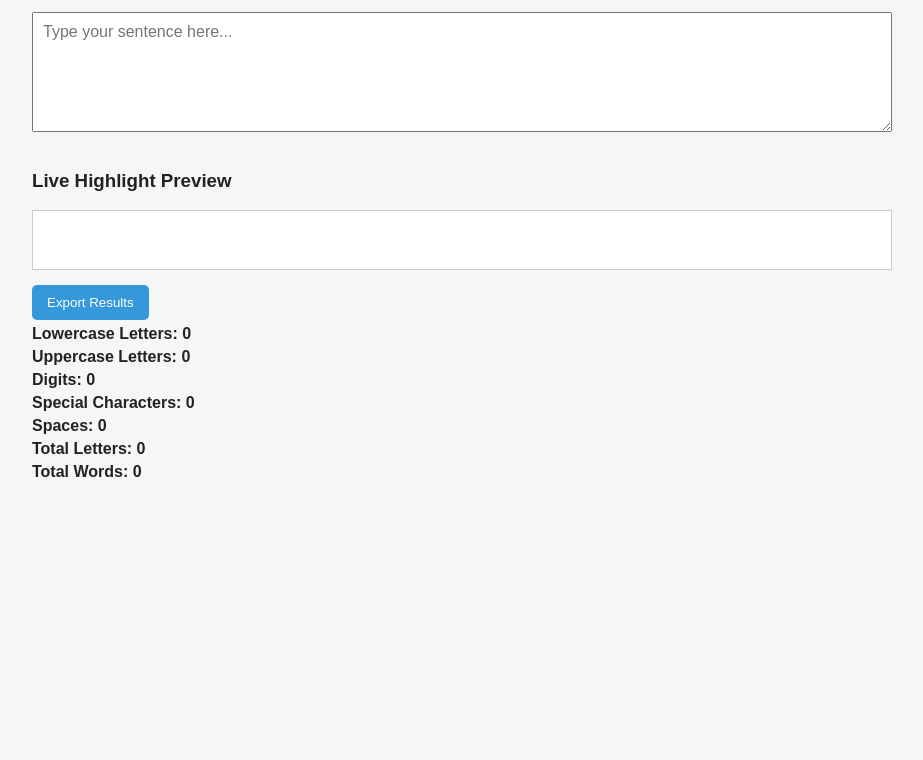
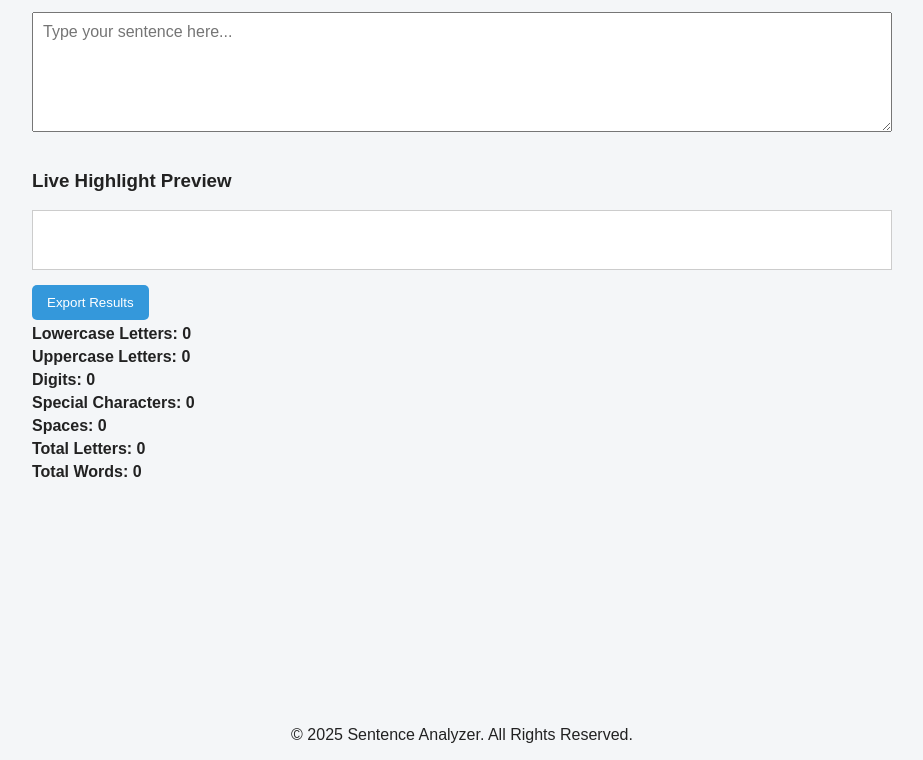
Before and after one commit to Rajanrajsah/sentence-analyzer, a plain HTML site: page index.html in a window 1280 px wide. Shown: the part 103-863 px from the top of the page, without its empty margins (178-1101 px from the left). Before the commit the page ends 813 px from the top, so only its background shows below. Drawn offline with nearby package versions, Linux system fonts and the light colour scheme.

Commit message:
Update index.html

```diff
--- a/index.html
+++ b/index.html
@@ -56,5 +56,9 @@
 
 <!-- JavaScript (ALWAYS load at bottom) -->
 <script src="script.js"></script>
+     <!-- ================= FOOTER ================= -->
+<footer>
+    <center><p>© 2025 Sentence Analyzer. All Rights Reserved.</p></center>
+</footer>
 </body>
 </html>
```
